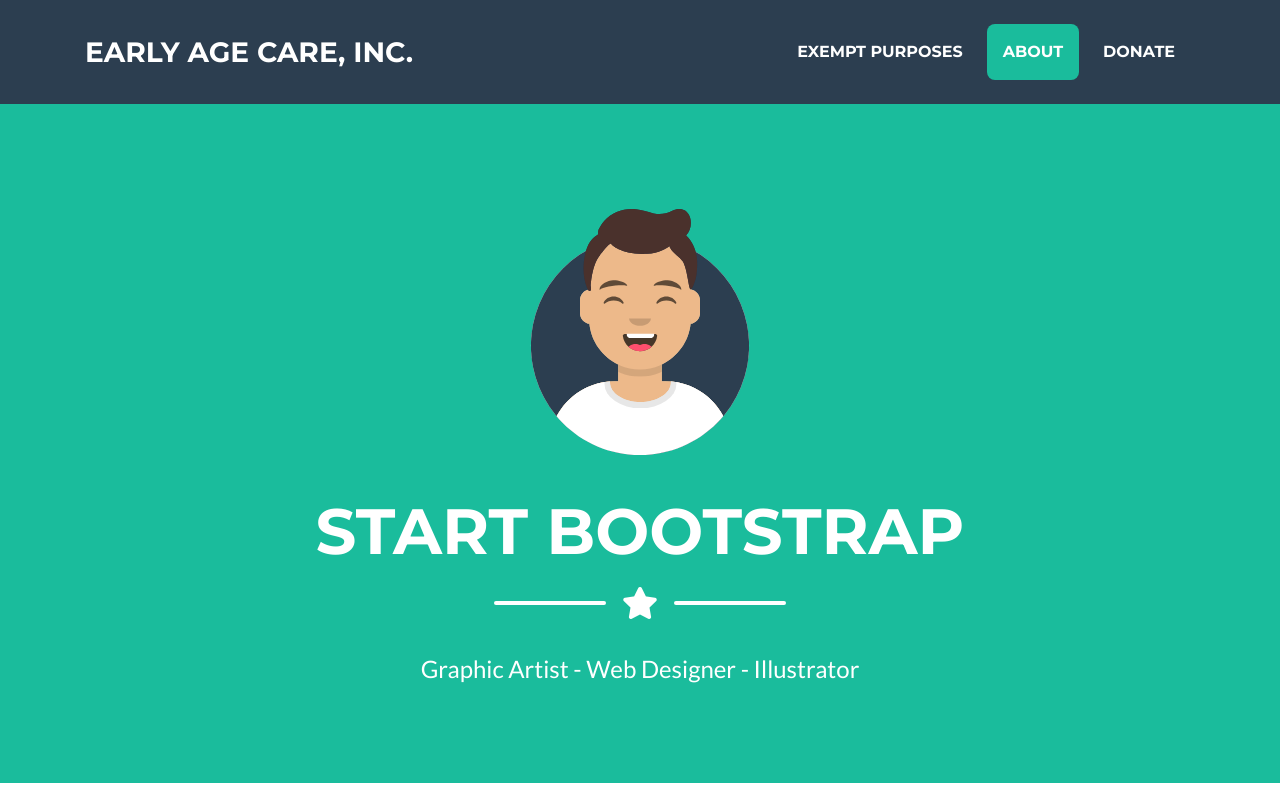
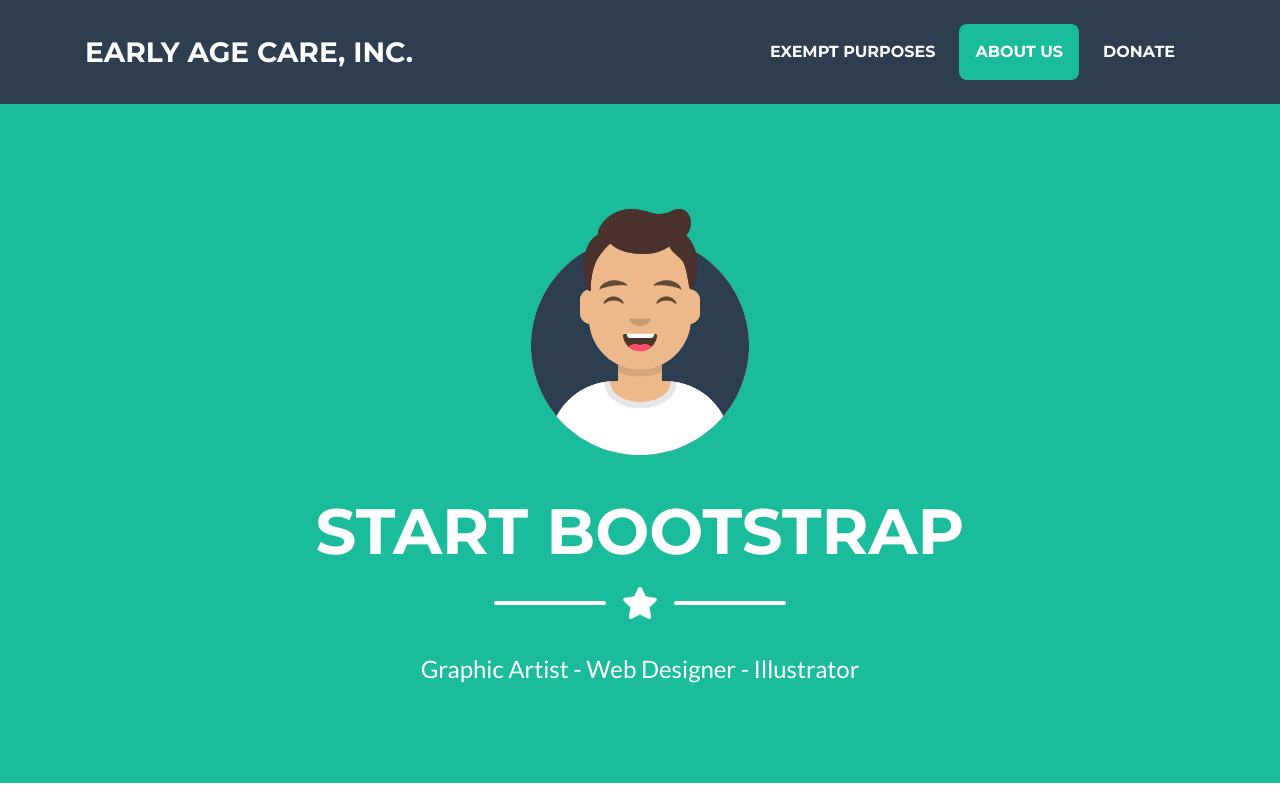
Before and after one commit to earlyagecareinc/earlyagecare.com, a website with bundled scripts: page index.html in a window 1280 px wide. Shown: the top 800 px of the page. Built offline with nearby package versions, Linux system fonts and the light colour scheme.

```diff
--- a/index.html
+++ b/index.html
@@ -36,7 +36,7 @@
             <a class="nav-link py-3 px-0 px-lg-3 rounded js-scroll-trigger" href="#portfolio">Exempt Purposes</a>
           </li>
           <li class="nav-item mx-0 mx-lg-1">
-            <a class="nav-link py-3 px-0 px-lg-3 rounded js-scroll-trigger" href="#about">About</a>
+            <a class="nav-link py-3 px-0 px-lg-3 rounded js-scroll-trigger" href="#about">About US</a>
           </li>
           <li class="nav-item mx-0 mx-lg-1">
             <a class="nav-link py-3 px-0 px-lg-3 rounded js-scroll-trigger" href="http://donate.whomentors.com">Donate</a>
```
Also changed, not shown: img/WechatIMG1.png (added).
